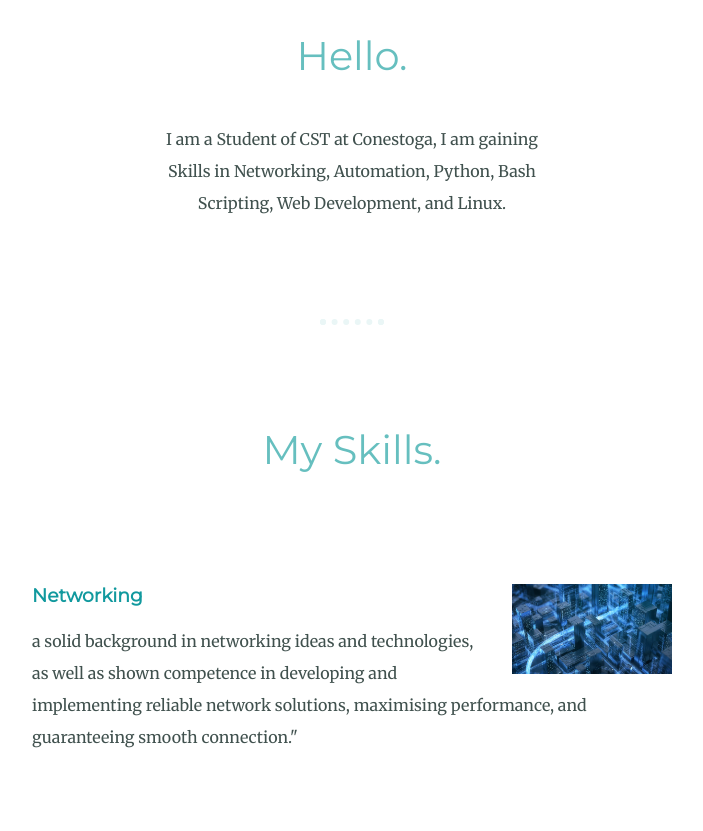
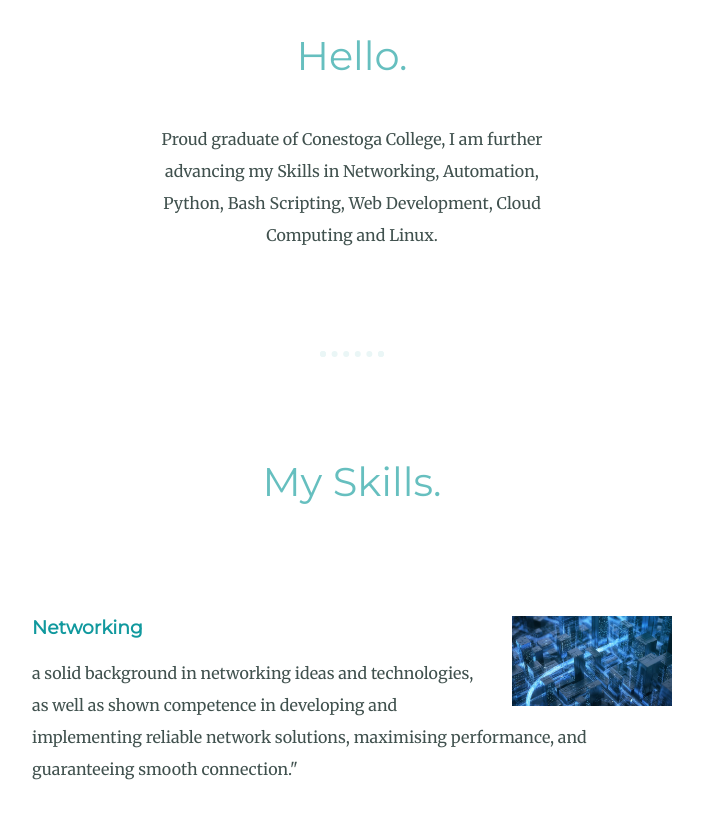
Before and after one commit to Abhaysingh369/cv2, a plain HTML site: page index.html in a window 1280 px wide. Shown: the part 1063-1894 px from the top of the page, without its empty margins (288-991 px from the left). Drawn offline with Linux system fonts and the light colour scheme.

Commit message:
Update index.html

```diff
--- a/index.html
+++ b/index.html
@@ -24,7 +24,7 @@
     <div class="profile">
       <img class="profile-pic" src="images\sketch-1654576116181-modified.png" alt="profile-pc">
       <h2 class="hello" >Hello.</h2>
-      <p class="intro" > I am a Student of CST at Conestoga, I am gaining Skills in Networking, Automation, Python, Bash Scripting, Web Development, and Linux.</p>
+      <p class="intro" > Proud graduate of Conestoga College, I am further advancing my Skills in Networking, Automation, Python, Bash Scripting, Web Development, Cloud Computing and Linux.</p>
     </div>
     <hr>
     <div class="skills">
```
